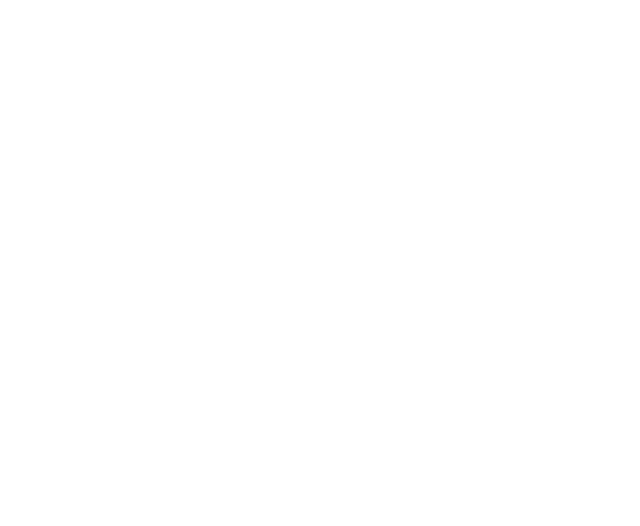
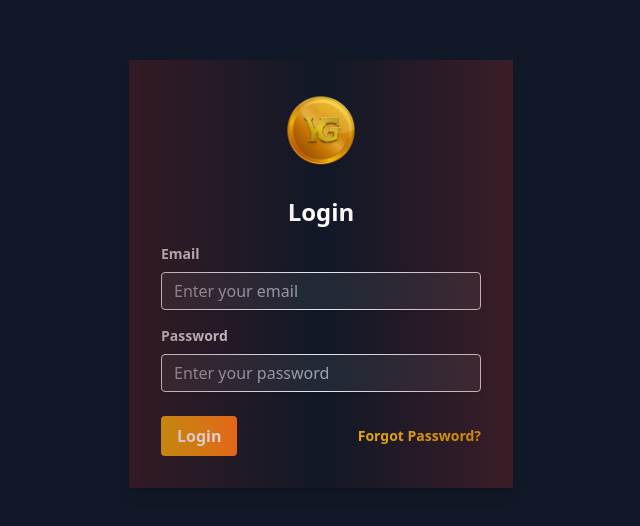
Before and after one commit to vicsystems55/ygmovieonline, a Vue app: page /login in a window 1280 px wide. Before the commit this address had no page. Shown: the part 126-652 px from the top of the page, without its empty margins (319-959 px from the left). Built offline with nearby package versions, Linux system fonts and the light colour scheme.

Commit message:
yg dashboard

```diff
--- a/src/router/index.js
+++ b/src/router/index.js
@@ -22,6 +22,14 @@
     // this generates a separate chunk (about.[hash].js) for this route
     // which is lazy-loaded when the route is visited.
     component: () => import(/* webpackChunkName: "about" */ '../views/DashboardView.vue')
+  },
+  {
+    path: '/login',
+    name: 'login',
+    // route level code-splitting
+    // this generates a separate chunk (about.[hash].js) for this route
+    // which is lazy-loaded when the route is visited.
+    component: () => import(/* webpackChunkName: "about" */ '../views/LoginView.vue')
   }
 ]
 
--- /dev/null
+++ b/src/views/LoginView.vue
@@ -0,0 +1,65 @@
+<template>
+    <div class="bg-gray-900 h-screen flex items-center justify-center overflow-hidden">
+      <div class="bg-gray-900 rounded-lg shadow-lg p-8 w-96 relative">
+        <div class="flex justify-center mb-6">
+          <img src="../assets/img/logo.png" alt="Logo" class="h-20 w-auto">
+        </div>
+        <h2 class="text-2xl font-semibold mb-4 text-center text-white">Login</h2>
+        <form @submit.prevent="login">
+          <div class="mb-4">
+            <label for="email" class="block text-gray-300 text-sm font-bold mb-2">Email</label>
+            <input type="email" id="email" v-model="email"
+              class="shadow appearance-none border rounded w-full py-2 px-3 text-white bg-gray-800 leading-tight focus:outline-none focus:shadow-outline"
+              placeholder="Enter your email">
+          </div>
+          <div class="mb-6">
+            <label for="password" class="block text-gray-300 text-sm font-bold mb-2">Password</label>
+            <input type="password" id="password" v-model="password"
+              class="shadow appearance-none border rounded w-full py-2 px-3 text-white bg-gray-800 leading-tight focus:outline-none focus:shadow-outline"
+              placeholder="Enter your password">
+          </div>
+          <div class="flex items-center justify-between">
+            <button type="submit"
+              class="bg-gradient-to-r from-yellow-500 to-orange-500 hover:from-yellow-600 hover:to-orange-600 text-white font-bold py-2 px-4 rounded focus:outline-none focus:shadow-outline">
+              Login
+            </button>
+            <a href="#" class="inline-block align-baseline font-bold text-sm text-yellow-500 hover:text-yellow-600">
+              Forgot Password?
+            </a>
+          </div>
+        </form>
+        <div class="absolute inset-0 pointer-events-none">
+          <div class="absolute top-0 left-0 w-full h-full bg-gradient-to-r from-red-500 via-transparent to-black opacity-20"></div>
+          <div class="absolute top-0 left-0 w-full h-full bg-gradient-to-r from-black via-transparent to-red-500 opacity-20"></div>
+        </div>
+      </div>
+    </div>
+  </template>
+
+  <script setup>
+  // ... (your script code - email, password, login function, etc.)
+  import { ref } from 'vue';
+  import { useRouter } from 'vue-router';
+
+  const email = ref('');
+  const password = ref('');
+  const router = useRouter();
+
+  const login = () => {
+    // Here you would typically make an API call to authenticate the user.
+    // For this example, we'll just simulate a successful login.
+
+    if (email.value === 'test@example.com' && password.value === 'password') {
+      // Redirect to the desired page after login (e.g., dashboard)
+      console.log('Login successful');
+      router.push('/dashboard'); // Replace '/dashboard' with your route
+    } else {
+      alert('Invalid email or password');
+    }
+  };
+
+  </script>
+
+  <style scoped>
+
+  </style>
--- a/src/views/components/SubmissionsMenuView.vue
+++ b/src/views/components/SubmissionsMenuView.vue
@@ -27,7 +27,7 @@
       </div>
     </div>
 
-      <div class="card bg-white rounded-lg shadow-md p-6 overflow-x-auto">
+    <div class="card bg-white rounded-lg shadow-md p-6 ">
         <div class="flex justify-between items-center mb-4">
           <h2 class="text-lg font-semibold">Submissions</h2>
           <div class="flex space-x-2">
```
